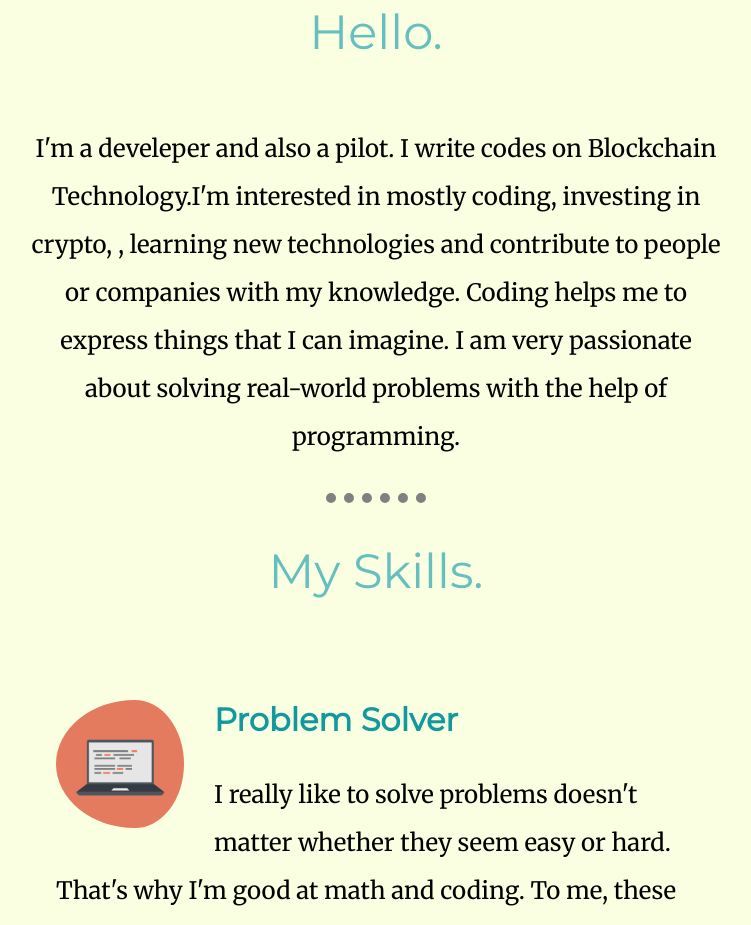
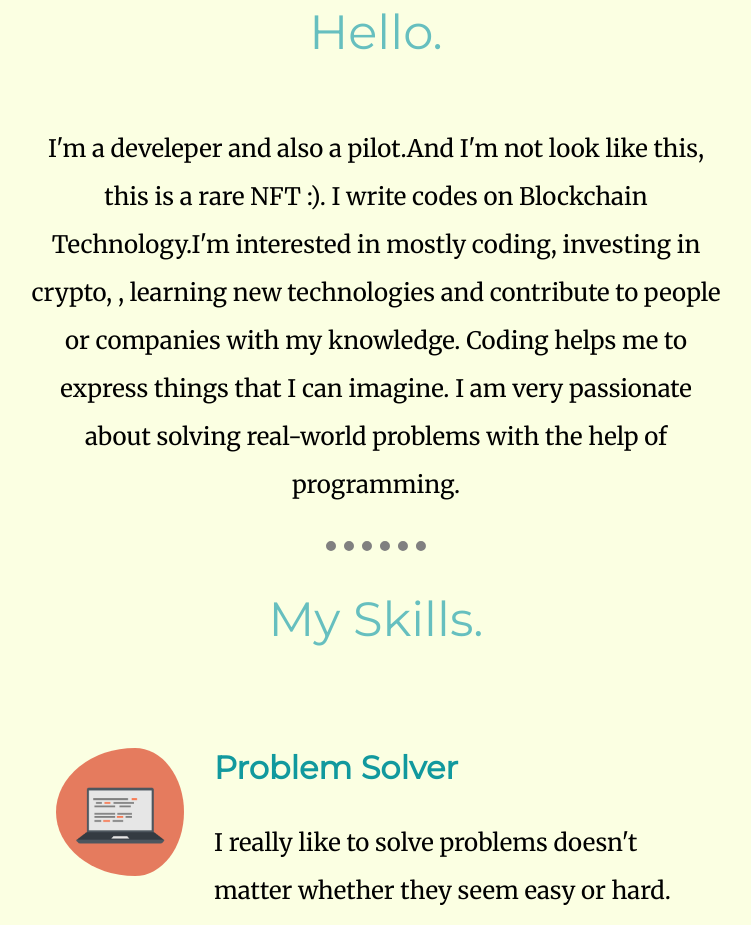
Before and after one commit to ysirblack/my-website, a plain HTML site: page index.html in a window 1280 px wide. Shown: the part 1197-2122 px from the top of the page, without its empty margins (264-1015 px from the left). Drawn offline with Linux system fonts and the light colour scheme.

Commit message:
Update index.html

```diff
--- a/index.html
+++ b/index.html
@@ -27,7 +27,7 @@
     <div class="profile">
       <img class="rounded" src="images/babymander.png" alt="me">
       <h2>Hello.</h2>
-      <p class="description">I'm a develeper and also a pilot. I write codes on Blockchain Technology.I'm interested in mostly coding, investing in crypto,
+      <p class="description">I'm a develeper and also a pilot.And I'm not look like this, this is a rare NFT :). I write codes on Blockchain Technology.I'm interested in mostly coding, investing in crypto,
         , learning new technologies and contribute to people or companies with my knowledge. Coding helps me to express things that I can imagine.
         I am very passionate about solving real-world problems with the help of programming.</p>
     </div>
```
